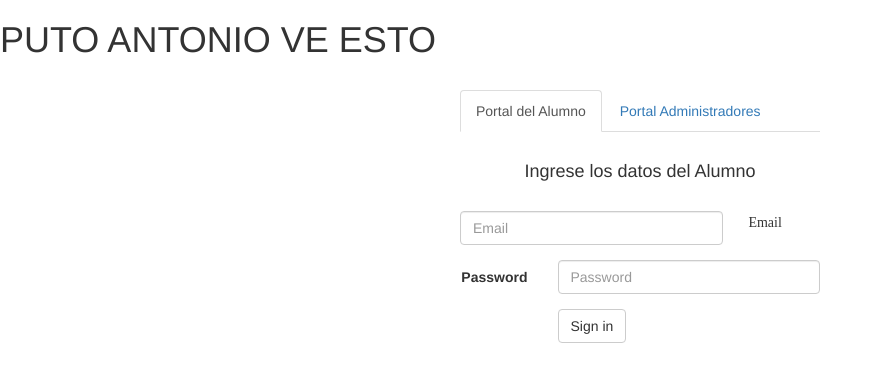
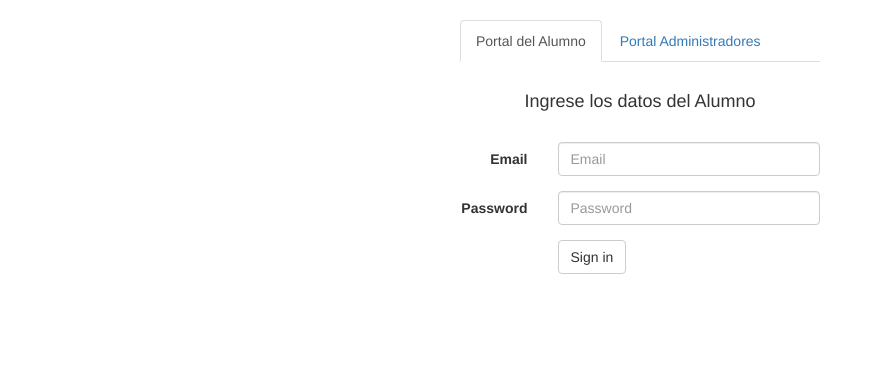
Before and after one commit to Europpa/SecTec, a PHP site: page /sectec-1/ in a window 1280 px wide. Shown: the top 382 px of the page, without its empty margins (0-880 px from the left). Run offline with PHP 8.4, Linux system fonts and the light colour scheme; some web fonts are replaced.

Commit message:
ya corregi el label

```diff
--- a/Views/index/index.php
+++ b/Views/index/index.php
@@ -6,7 +6,6 @@
 	<meta name="viewport" content="width=device-width, user-scalable=no, initial-scale=1.0, maximum-scale=1.0, minimum-scale=1.0">
 </head>
 <body>
-<h1>PUTO ANTONIO VE ESTO</h1>
 <div class="container">
 	<div class="row">
 	    <br>
@@ -22,7 +21,7 @@
 					<br>
 					<form class="form-horizontal">
 						<div class="form-group">
-					    	<label for="inputEmail3" class="glyphicon glyphicon-user">Email</label>
+					    	<label for="inputEmail3" class="col-sm-3 control-label">Email</label>
 					    	<div class="col-sm-9">
 					      		<input type="email" class="form-control" id="inputEmail3" placeholder="Email">
 					    	</div>
```
